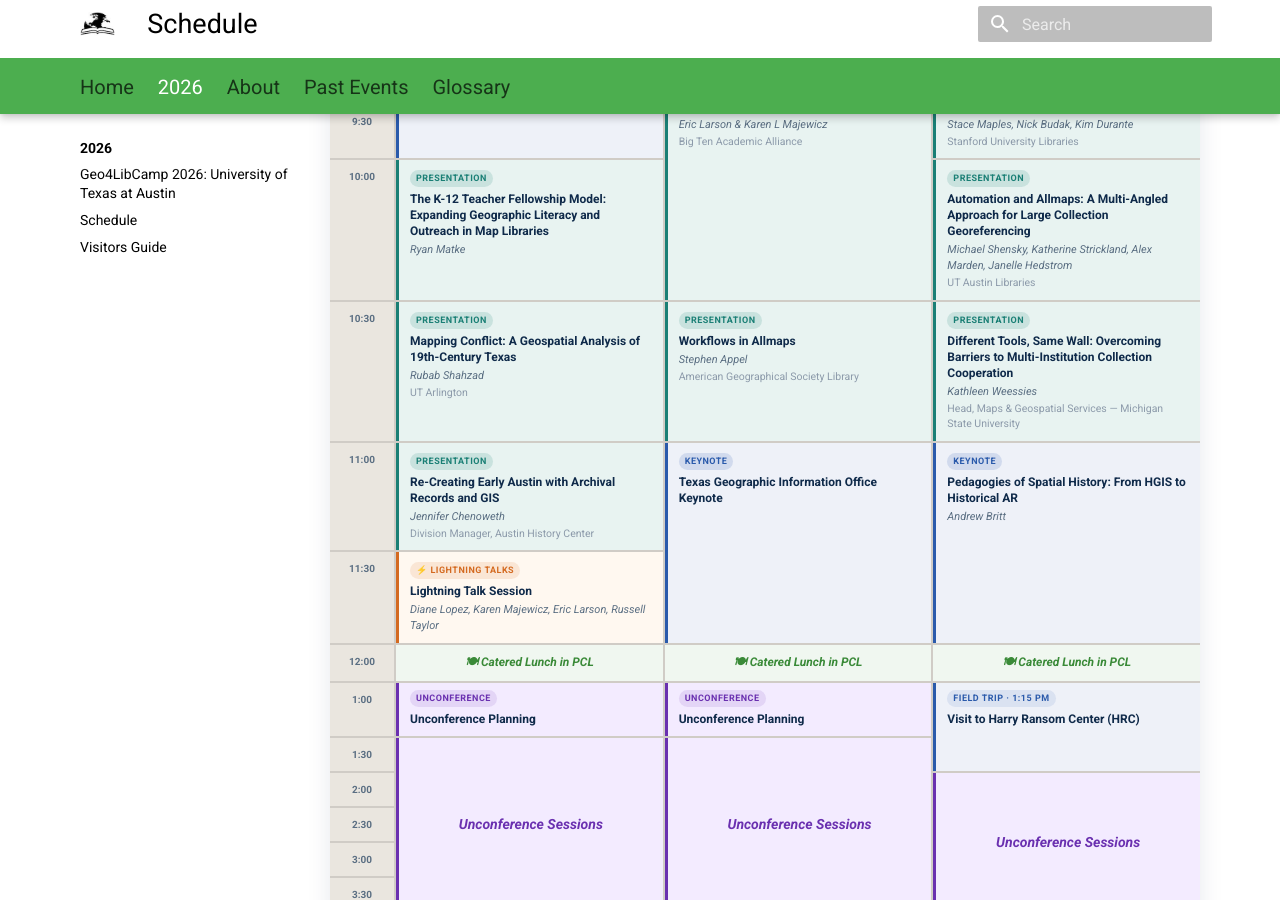
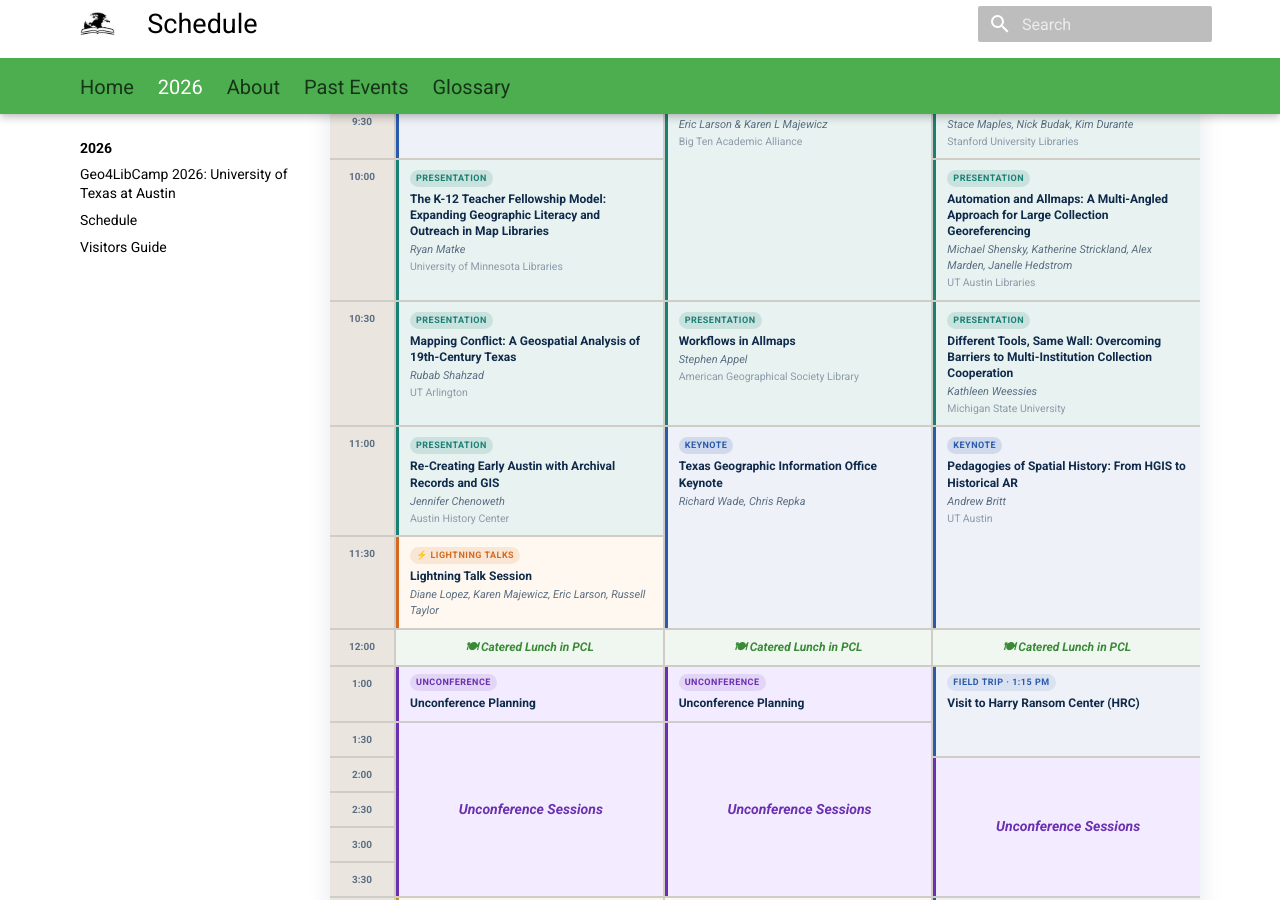
Before and after one commit to geo4lib/geo4libcamp-website, an MkDocs documentation site: the page built from docs/2026/schedule.md, in a window 1280 px wide and 900 px high, scrolled down 468 px. Built offline with MkDocs 1.6.1 and Material for MkDocs 9.7.7, drawn with Linux system fonts in a browser that asks for light colours.

Commit message:
Schedule updates

```diff
--- a/docs/2026/schedule.md
+++ b/docs/2026/schedule.md
@@ -199,6 +199,7 @@
     <span class="stag stag-talk">Presentation</span>
     <div class="stitle">The K-12 Teacher Fellowship Model: Expanding Geographic Literacy and Outreach in Map Libraries</div>
     <div class="sspeaker">Ryan Matke</div>
+    <div class="sorg">University of Minnesota Libraries</div>
   </div>
   <div class="cell talk">
     <span class="stag stag-talk">Presentation</span>
@@ -225,7 +226,7 @@
     <span class="stag stag-talk">Presentation</span>
     <div class="stitle">Different Tools, Same Wall: Overcoming Barriers to Multi-Institution Collection Cooperation</div>
     <div class="sspeaker">Kathleen Weessies</div>
-    <div class="sorg">Head, Maps &amp; Geospatial Services — Michigan State University</div>
+    <div class="sorg">Michigan State University</div>
   </div>
 
   <!-- 11:00 AM -->
@@ -234,16 +235,18 @@
     <span class="stag stag-talk">Presentation</span>
     <div class="stitle">Re-Creating Early Austin with Archival Records and GIS</div>
     <div class="sspeaker">Jennifer Chenoweth</div>
-    <div class="sorg">Division Manager, Austin History Center</div>
+    <div class="sorg">Austin History Center</div>
   </div>
   <div class="cell keynote" style="grid-row: span 2;">
     <span class="stag stag-keynote">Keynote</span>
     <div class="stitle">Texas Geographic Information Office Keynote</div>
+    <div class="sspeaker">Richard Wade, Chris Repka</div>
   </div>
   <div class="cell keynote" style="grid-row: span 2;">
     <span class="stag stag-keynote">Keynote</span>
     <div class="stitle">Pedagogies of Spatial History: From HGIS to Historical AR</div>
     <div class="sspeaker">Andrew Britt</div>
+    <div class="sorg">UT Austin</div>
   </div>
 
   <!-- 11:30 AM -->
```
